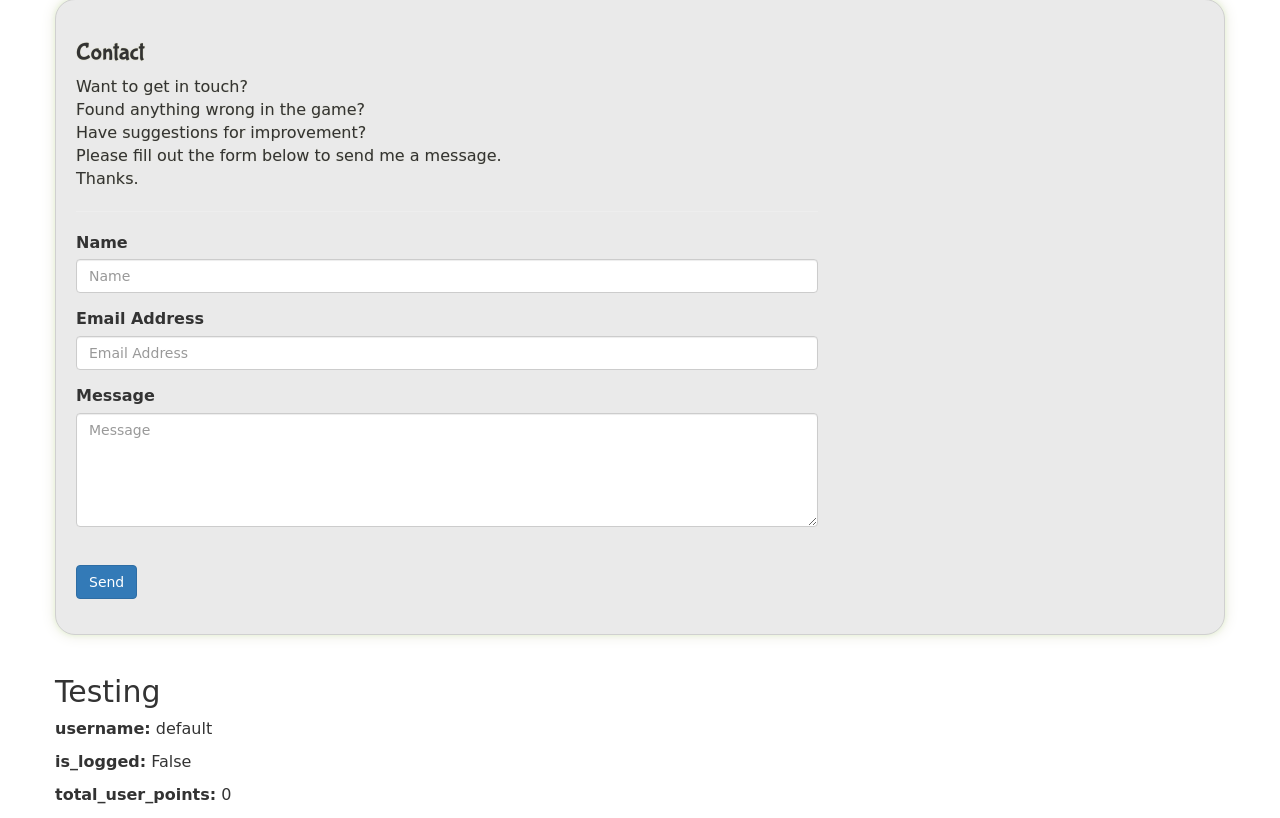
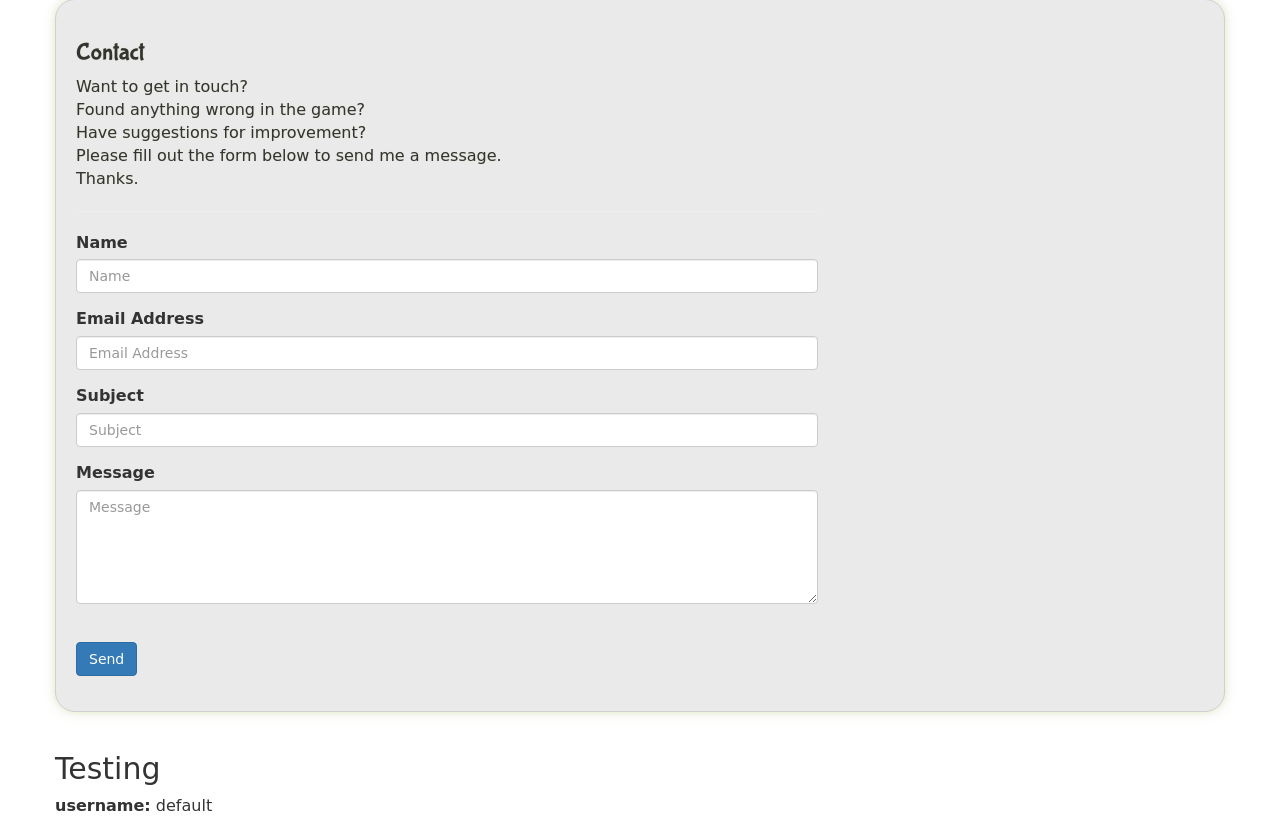
Before and after one commit to Code-Institute-Submissions/project-3, a Flask app: page /contact in a window 1280 px wide. Shown: the part 332-1150 px from the top of the page. Run offline with Flask 2, Linux system fonts and the light colour scheme; some libraries are stand-ins or nearby versions; some web fonts are replaced.

Commit message:
Add field for subject.

```diff
--- a/templates/contact.html
+++ b/templates/contact.html
@@ -28,6 +28,13 @@
                         </div>
                         <div class="control-group">
                             <div class="form-group floating-label-form-group controls">
+                                <label>Subject</label>
+                                <input type="text" class="form-control" placeholder="Subject" name="subject" id="subject" required data-validation-required-message="Please enter a subject for this message.">
+                                <p class="help-block text-danger"></p>
+                            </div>
+                        </div>
+                        <div class="control-group">
+                            <div class="form-group floating-label-form-group controls">
                                 <label>Message</label>
                                 <textarea rows="5" class="form-control" placeholder="Message" name="message" id="message" required data-validation-required-message="Please enter a message."></textarea>
                                 <p class="help-block text-danger"></p>
```
